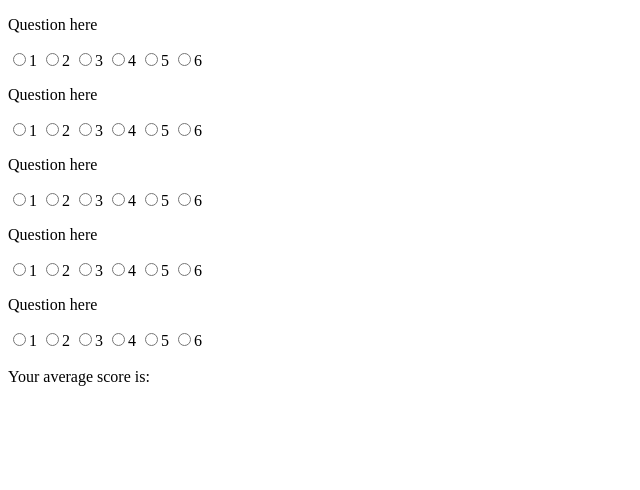
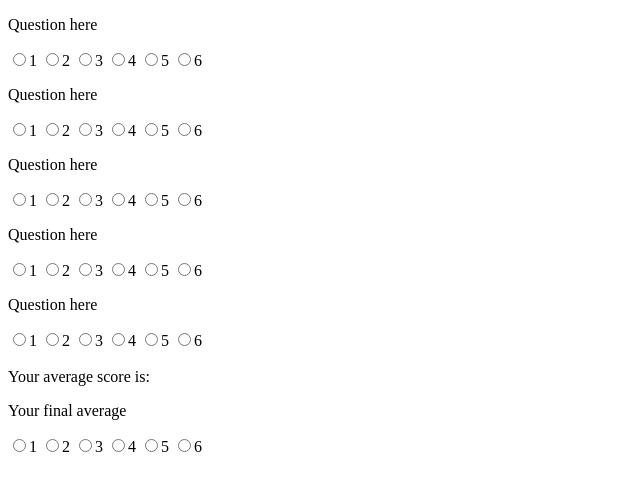
Before and after one commit to edeliscoding/AverageCounter, a plain HTML site: page index.html in a window 1280 px wide. Shown: the whole page, without its empty margins (0-640 px from the left). Drawn offline with Linux system fonts and the light colour scheme.

Commit message:
Added final answer to a radio button
Added final answer to a radio button

```diff
--- a/index.html
+++ b/index.html
@@ -241,7 +241,52 @@
 
     <br />
     <div>Your average score is: <span id="score"></span></div>
-
+<form name="finalselection">
+    <form>
+      <p>Your final average</p>
+      <input
+        type="radio"
+        class="finalquestion"
+        name="final"
+        onchange=""
+        value=""
+      />1
+      <input
+        type="radio"
+        class="finalquestion"
+        name="final"
+        onchange=""
+        value=""
+      />2
+      <input
+        type="radio"
+        class="finalquestion"
+        name="final"
+        onchange=""
+        value=""
+      />3
+      <input
+        type="radio"
+        class="finalquestion"
+        name="final"
+        onchange=""
+        value=""
+      />4
+      <input
+        type="radio"
+        class="finalquestion"
+        name="final"
+        onchange=""
+        value=""
+      />5
+      <input
+        type="radio"
+        class="finalquestion"
+        name="final"
+        onchange=""
+        value=""
+      />6
+</form>
     <br />
     <br />
     <script>
@@ -259,6 +304,9 @@
               totalAverage
             );
             var answer = document.getElementById("score").innerHTML;
+            document.finalselection.final[answer - 1].checked=true;
+            // var finalRadio = document.querySelectorAll('input[name="final"]');
+            // finalRadio.innerText.checked=answer;
           };
         });
       }
```
